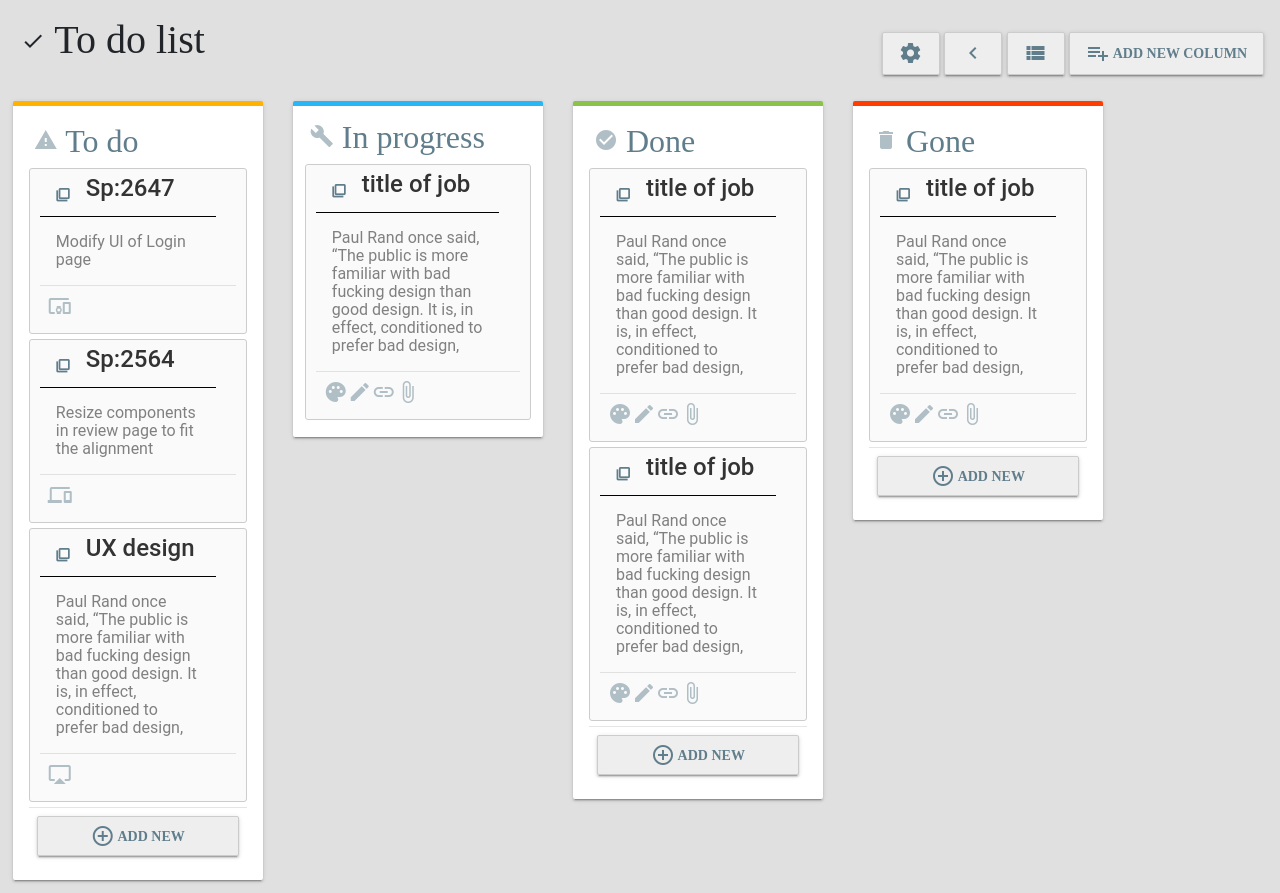
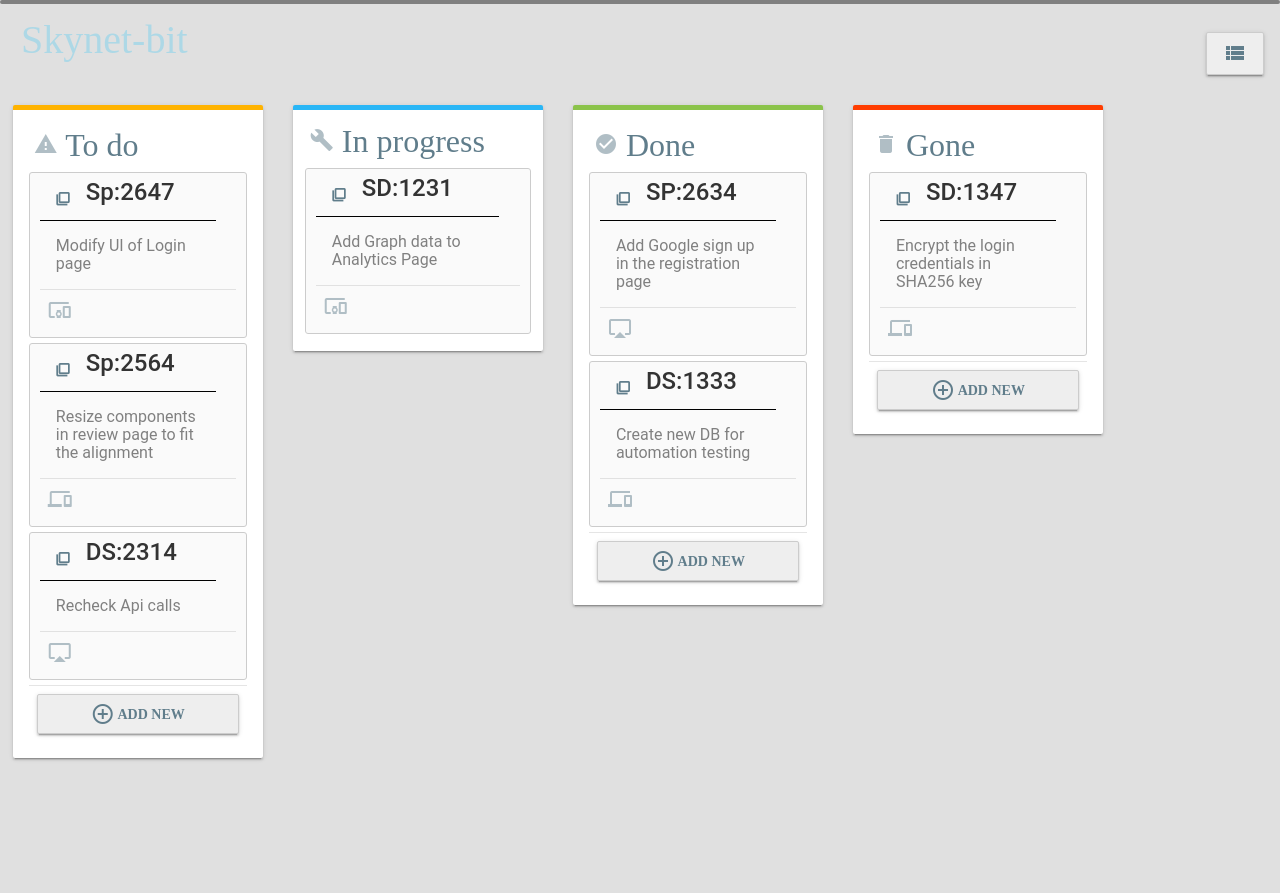
Before and after one commit to skynet-bit/Kanban_Board, a plain HTML site: page index.html in a window 1280 px wide. After the commit the page ends 800 px from the top, so only its background shows below. Drawn offline with nearby package versions, Linux system fonts and the light colour scheme.

Commit message:
Updated UX of the Kanban board

```diff
--- a/index.html
+++ b/index.html
@@ -297,6 +297,13 @@
         display: none;
     }
 
+    .Skynet_Kanban {
+        color: lightblue;
+        background-color: white;
+        border: 2px solid grey;
+        border-radius: 5px;
+    }
+
     .dd-item {
         display: block;
         margin: 5px 0;
@@ -395,8 +402,8 @@
             this.MaterialProgress.setProgress(44);
         });
     </script>
-    <div class="kanban__title">
-        <h1><i class="material-icons">check</i> To do list</h1>
+    <div class="Skynet_Kanban">
+        <h1>Skynet-bit</h1>
     </div>
     <div class="dd">
 
@@ -409,7 +416,8 @@
                 <div class="text" contenteditable="true">Modify UI of Login page
                 </div>
                 <div class="actions">
-                    <i class="material-icons" id="color">devices_other</i></div>
+                    <i class="material-icons" id="color">devices_other</i>
+                </div>
             </li>
 
 
@@ -417,15 +425,17 @@
                 <h3 class="title dd-handle"><i class=" material-icons ">filter_none</i>Sp:2564</h3>
                 <div class="text" contenteditable="true">Resize components in review page to fit the alignment</div>
                 <div class="actions">
-                    <i class="material-icons">devices</i></div>
+                    <i class="material-icons">devices</i>
+                </div>
 
             </li>
 
             <li class="dd-item" data-id="3">
-                <h3 class="title dd-handle"><i class=" material-icons ">filter_none</i>UX design</h3>
-                <div class="text" contenteditable="true">Paul Rand once said, “The public is more familiar with bad fucking design than good design. It is, in effect, conditioned to prefer bad design,</div>
+                <h3 class="title dd-handle"><i class=" material-icons ">filter_none</i>DS:2314</h3>
+                <div class="text" contenteditable="true">Recheck Api calls</div>
                 <div class="actions">
-                    <i class="material-icons">airplay</i></div>
+                    <i class="material-icons">airplay</i>
+                </div>
 
             </li>
             <div class="actions">
@@ -436,28 +446,29 @@
         <ol class="kanban progress">
             <h2><i class="material-icons">build</i> In progress</h2>
             <li class="dd-item" data-id="5">
-                <h3 class="title dd-handle"><i class=" material-icons ">filter_none</i> title of job</h3>
-                <div class="text" contenteditable="true">Paul Rand once said, “The public is more familiar with bad fucking design than good design. It is, in effect, conditioned to prefer bad design,</div>
+                <h3 class="title dd-handle"><i class=" material-icons ">filter_none</i>SD:1231</h3>
+                <div class="text" contenteditable="true">Add Graph data to Analytics Page</div>
                 <div class="actions">
-                    <i class="material-icons">palette</i><i class="material-icons">edit</i><i class="material-icons">insert_link</i><i class="material-icons">attach_file</i></div>
+                    <i class="material-icons">devices_other</i>
+                </div>
 
             </li>
         </ol>
         <ol class="kanban  Done">
             <h2><i class="material-icons">check_circle</i> Done</h2>
             <li class="dd-item" data-id="5">
-                <h3 class="title dd-handle"><i class=" material-icons ">filter_none</i> title of job</h3>
-                <div class="text" contenteditable="true">Paul Rand once said, “The public is more familiar with bad fucking design than good design. It is, in effect, conditioned to prefer bad design,</div>
+                <h3 class="title dd-handle"><i class=" material-icons ">filter_none</i>SP:2634</h3>
+                <div class="text" contenteditable="true">Add Google sign up in the registration page</div>
                 <div class="actions">
-                    <i class="material-icons">palette</i><i class="material-icons">edit</i><i class="material-icons">insert_link</i><i class="material-icons">attach_file</i></div>
+                    <i class="material-icons">airplay</i></div>
 
             </li>
             </li>
             <li class="dd-item" data-id="2">
-                <h3 class="title dd-handle"><i class=" material-icons ">filter_none</i> title of job</h3>
-                <div class="text" contenteditable="true">Paul Rand once said, “The public is more familiar with bad fucking design than good design. It is, in effect, conditioned to prefer bad design,</div>
+                <h3 class="title dd-handle"><i class=" material-icons ">filter_none</i> DS:1333</h3>
+                <div class="text" contenteditable="true">Create new DB for automation testing</div>
                 <div class="actions">
-                    <i class="material-icons">palette</i><i class="material-icons">edit</i><i class="material-icons">insert_link</i><i class="material-icons">attach_file</i></div>
+                    <i class="material-icons">devices</i></div>
 
             </li>
             <div class="actions">
@@ -467,10 +478,10 @@
         <ol class="kanban Gone">
             <h2><i class="material-icons">delete</i> Gone</h2>
             <li class="dd-item" data-id="5">
-                <h3 class="title dd-handle"><i class=" material-icons ">filter_none</i> title of job</h3>
-                <div class="text" contenteditable="true">Paul Rand once said, “The public is more familiar with bad fucking design than good design. It is, in effect, conditioned to prefer bad design,</div>
+                <h3 class="title dd-handle"><i class=" material-icons ">filter_none</i> SD:1347</h3>
+                <div class="text" contenteditable="true">Encrypt the login credentials in SHA256 key</div>
                 <div class="actions">
-                    <i class="material-icons">palette</i><i class="material-icons">edit</i><i class="material-icons">insert_link</i><i class="material-icons">attach_file</i></div>
+                    <i class="material-icons">devices</i></div>
 
             </li>
             <div class="actions">
@@ -479,10 +490,11 @@
         </ol>
 
     </div>
-    <menu class="kanban"><button><i class="material-icons">settings</i></button> <button><i class="material-icons">chevron_left</i></button>
+    <menu class="kanban">
         <button class="viewkanban"><i class="material-icons ">view_column</i></button>
         <button class="viewlist"><i class="material-icons">view_list</i></button>
-        <button><i class="material-icons">playlist_add</i> Add new Column</button></menu>
+
+    </menu>
 
     <script>
         ;
```
Also changed, not shown: 1 other file.
